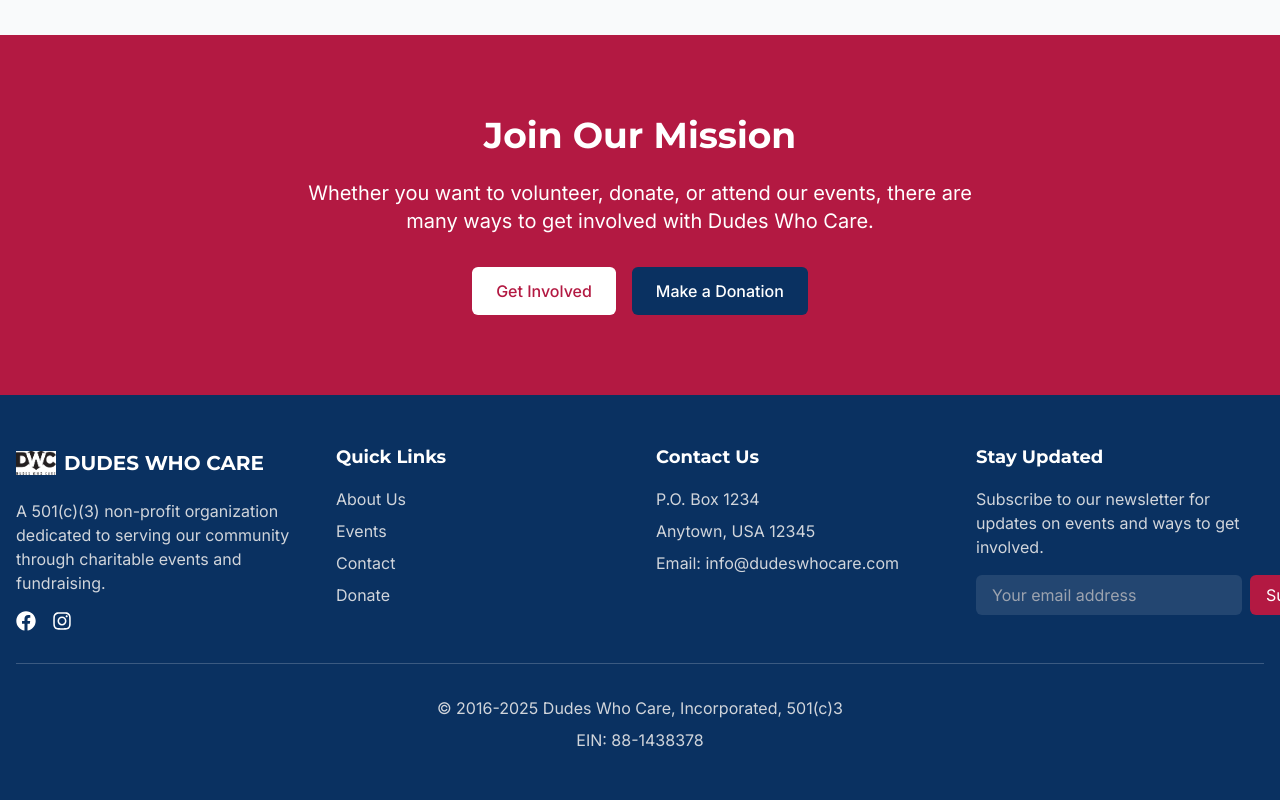
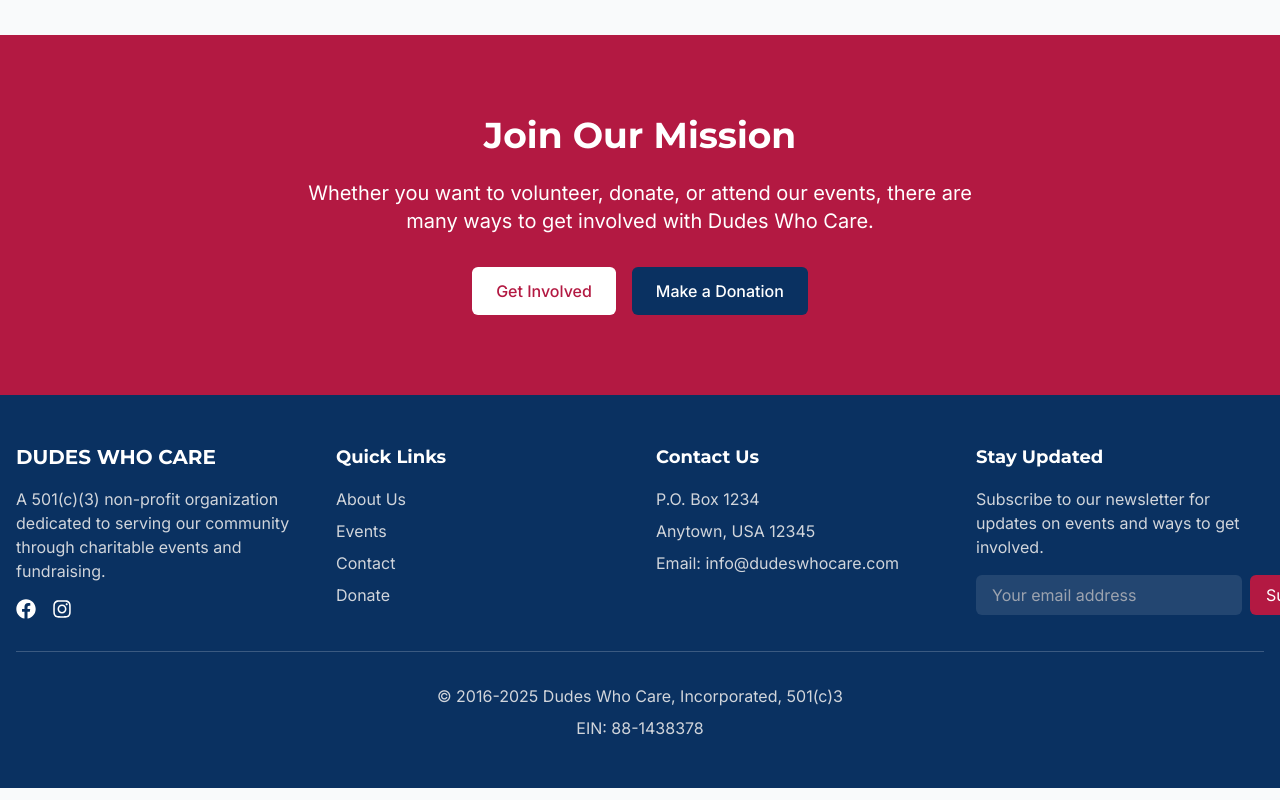
Before and after one commit to ik7263/DWC, a Next.js app: page /DWC/about in a window 1280 px wide. Shown: the part 2777-3577 px from the top of the page. Built offline with nearby package versions, Linux system fonts and the light colour scheme.

Commit message:
updated logos

```diff
--- a/components/Footer.tsx
+++ b/components/Footer.tsx
@@ -13,15 +13,6 @@ const Footer = () => {
           {/* Logo and Description */}
           <div className="md:col-span-1">
             <Link href="/" className="flex items-center mb-4">
-              <div className="relative w-10 h-10 mr-2">
-                <Image
-                  src="/DWC/images/DUDES-HEART-LOGO-BLACK.jpg"
-                  alt="Dudes Who Care Logo"
-                  fill
-                  className="object-contain"
-                  priority
-                />
-              </div>
               <span className="font-heading font-bold text-xl">DUDES WHO CARE</span>
             </Link>
             <p className="text-gray-300 mb-4">
--- a/pages/index.tsx
+++ b/pages/index.tsx
@@ -38,8 +38,8 @@ export default function Home() {
                 <div className="absolute inset-0 bg-secondary/20 rounded-lg transform rotate-3"></div>
                 <div className="absolute inset-0 bg-white/90 rounded-lg overflow-hidden">
                   <Image
-                    src="/images/home/hero-image.jpg"
-                    alt="Dudes Who Care volunteers"
+                    src="/DWC/images/DUDES-HEART-LOGO-BLACK.jpg"
+                    alt="Dudes Who Care Logo"
                     fill
                     className="object-cover"
                     priority
```
